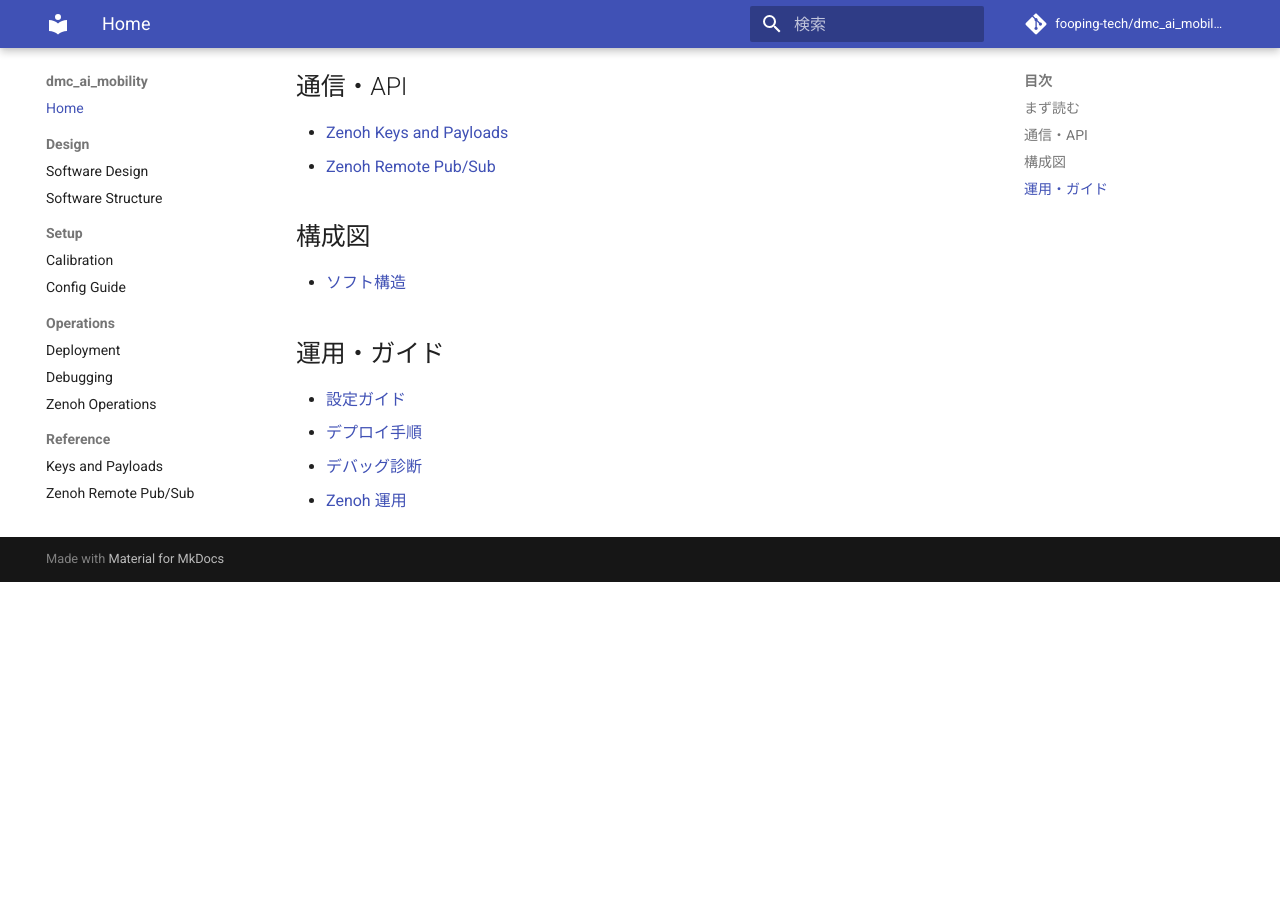
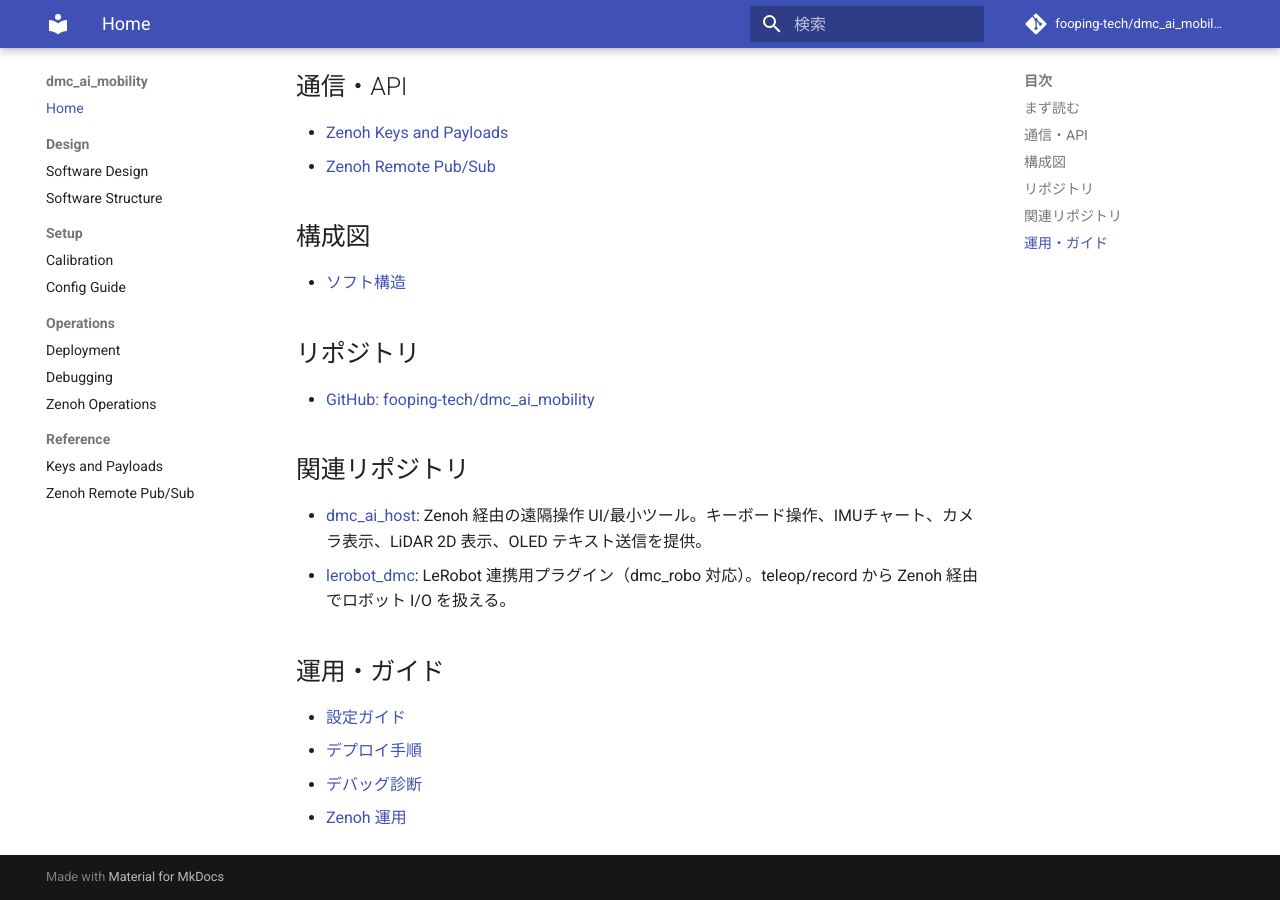
Before and after one commit to fooping-tech/dmc_ai_mobility, an MkDocs documentation site: the page built from docs/index.md, in a window 1280 px wide and 900 px high, scrolled down 528 px. Built offline with MkDocs 1.6.1 and Material for MkDocs 9.7.7, drawn with Linux system fonts in a browser that asks for light colours; comment, search, counter and statistics services are not loaded; before the commit the page ends 1110 px from its top, so only the background shows below that.

Commit message:
feat:ドキュメント更新

```diff
--- a/docs/index.md
+++ b/docs/index.md
@@ -20,6 +20,13 @@
 ## 構成図
 - [ソフト構造](software_structure.md)
 
+## リポジトリ
+- [GitHub: fooping-tech/dmc_ai_mobility](https://github.com/fooping-tech/dmc_ai_mobility)
+
+## 関連リポジトリ
+- [dmc_ai_host](https://github.com/fooping-tech/dmc_ai_host): Zenoh 経由の遠隔操作 UI/最小ツール。キーボード操作、IMUチャート、カメラ表示、LiDAR 2D 表示、OLED テキスト送信を提供。
+- [lerobot_dmc](https://github.com/fooping-tech/lerobot_dmc): LeRobot 連携用プラグイン（dmc_robo 対応）。teleop/record から Zenoh 経由でロボット I/O を扱える。
+
 ## 運用・ガイド
 - [設定ガイド](config_guide.md)
 - [デプロイ手順](deployment.md)
```
